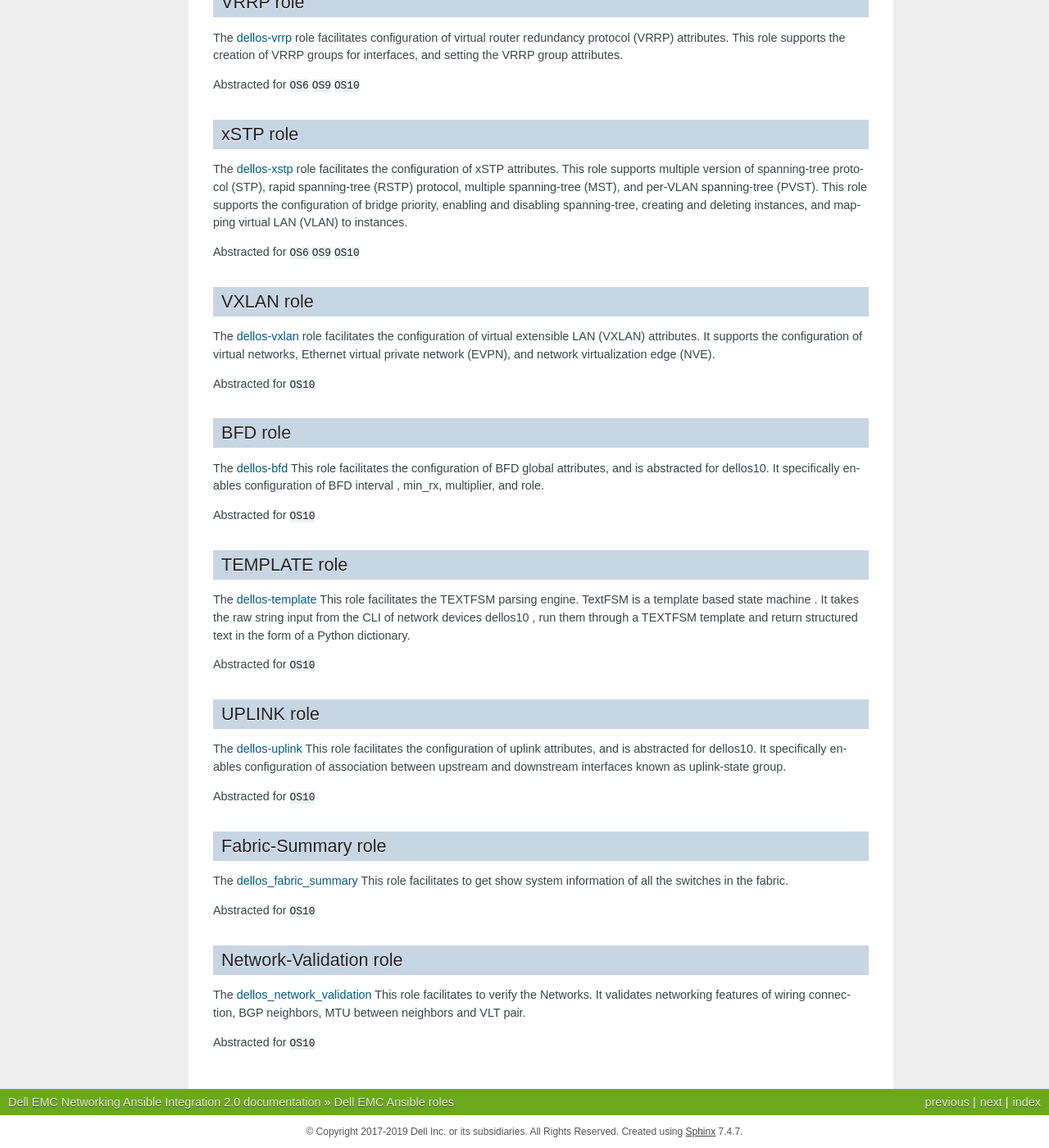
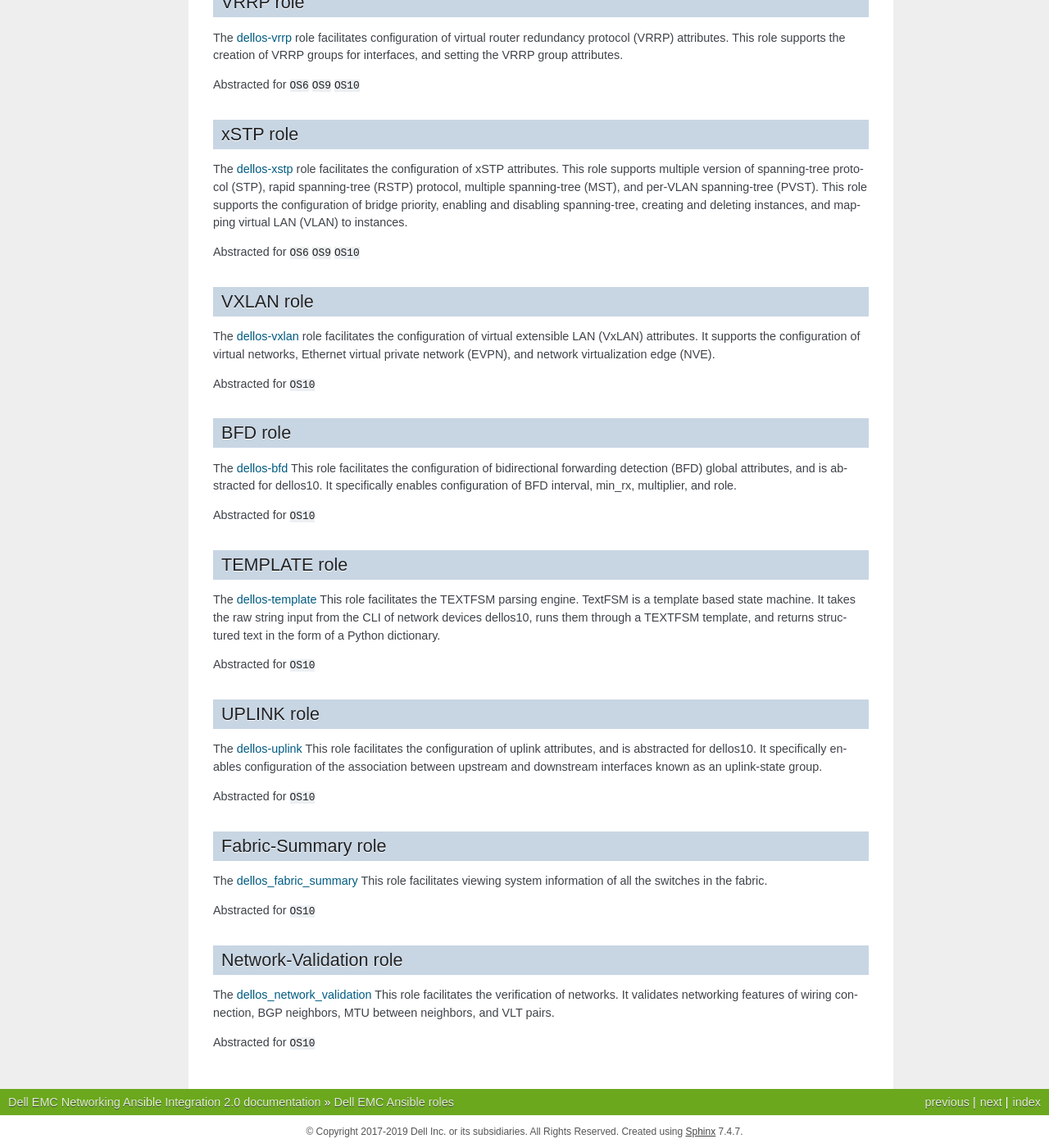
Before and after one commit to Dell-Networking/ansible-dellos-docs, a Sphinx documentation site: the page built from source/roles.rst, in a window 1280 px wide and 1400 px high, scrolled down 4029 px. Shown: the whole window at 82% size. Built offline with Sphinx 7.4.7, drawn with Linux system fonts in a browser that asks for light colours; some of the changed text lies outside the part shown.

Commit message:
Update roles.rst
Edited the new roles

```diff
--- a/source/roles.rst
+++ b/source/roles.rst
@@ -192,41 +192,41 @@
 VXLAN role
 ----------
 
-The `dellos-vxlan <https://galaxy.ansible.com/Dell-Networking/ansible_role_dellos_vxlan/>`_ role facilitates the configuration of  virtual extensible LAN (VXLAN)   attributes. It supports the configuration of virtual networks, Ethernet virtual private network (EVPN), and network virtualization edge (NVE).
+The `dellos-vxlan <https://galaxy.ansible.com/Dell-Networking/ansible_role_dellos_vxlan/>`_ role facilitates the configuration of  virtual extensible LAN (VxLAN)   attributes. It supports the configuration of virtual networks, Ethernet virtual private network (EVPN), and network virtualization edge (NVE).
 
 Abstracted for ``OS10``
 
 BFD role
 --------
 
-The `dellos-bfd <https://galaxy.ansible.com/Dell-Networking/ansible_role_dellos_bfd/>`_ This role facilitates the configuration of BFD global attributes, and is abstracted for dellos10. It specifically enables configuration of BFD interval , min_rx, multiplier, and role.
+The `dellos-bfd <https://galaxy.ansible.com/Dell-Networking/ansible_role_dellos_bfd/>`_ This role facilitates the configuration of bidirectional forwarding detection (BFD) global attributes, and is abstracted for dellos10. It specifically enables configuration of BFD interval, min_rx, multiplier, and role.
 
 Abstracted for ``OS10``
 
 TEMPLATE role
 -------------
 
-The `dellos-template <https://github.com/Dell-Networking/ansible-role-dellos-template/>`_ This role facilitates the TEXTFSM parsing engine. TextFSM is a template based state machine . It takes the raw string input from the CLI of network devices  dellos10 , run them through a TEXTFSM template and return structured text in the form of a Python dictionary.
+The `dellos-template <https://github.com/Dell-Networking/ansible-role-dellos-template/>`_ This role facilitates the TEXTFSM parsing engine. TextFSM is a template based state machine. It takes the raw string input from the CLI of network devices dellos10, runs them through a TEXTFSM template, and returns structured text in the form of a Python dictionary.
 
 Abstracted for ``OS10``
 
 UPLINK role
 -----------
 
-The `dellos-uplink <https://galaxy.ansible.com/Dell-Networking/ansible_role_dellos_uplink/>`_ This role facilitates the configuration of uplink attributes, and is abstracted for dellos10. It specifically enables configuration of  association between upstream and downstream interfaces known as uplink-state group.
+The `dellos-uplink <https://galaxy.ansible.com/Dell-Networking/ansible_role_dellos_uplink/>`_ This role facilitates the configuration of uplink attributes, and is abstracted for dellos10. It specifically enables configuration of the association between upstream and downstream interfaces known as an uplink-state group.
 
 Abstracted for ``OS10``
 
 Fabric-Summary role
 -------------------
 
-The `dellos_fabric_summary <https://galaxy.ansible.com/Dell-Networking/dellos_fabric_summary/>`_ This role facilitates to get show system information of all the switches in the fabric.
+The `dellos_fabric_summary <https://galaxy.ansible.com/Dell-Networking/dellos_fabric_summary/>`_ This role facilitates viewing system information of all the switches in the fabric.
 
 Abstracted for ``OS10``
 
 Network-Validation role
 -----------------------
 
-The `dellos_network_validation <https://galaxy.ansible.com/Dell-Networking/dellos_network_validation/>`_ This role facilitates to verify the Networks. It validates networking features of wiring connection, BGP neighbors, MTU between neighbors and VLT pair.
+The `dellos_network_validation <https://galaxy.ansible.com/Dell-Networking/dellos_network_validation/>`_ This role facilitates the verification of networks. It validates networking features of wiring connection, BGP neighbors, MTU between neighbors, and VLT pairs.
 
 Abstracted for ``OS10``
```
Also changed, not shown: other parts of source/roles.rst (+5 -5 lines).
